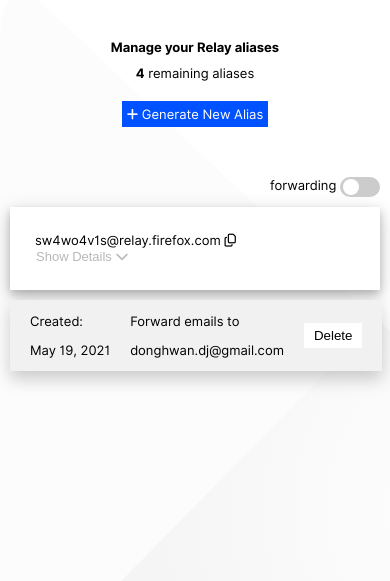
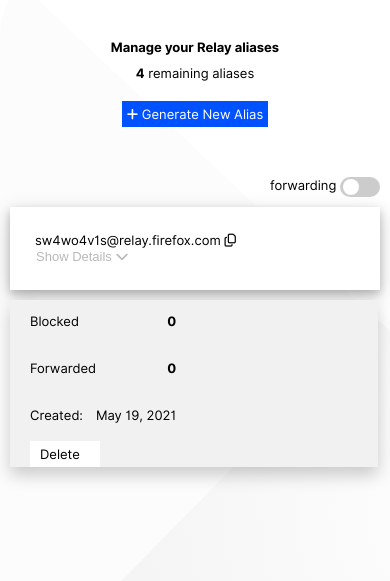
Before and after one commit to DoJeon1/privacy-security-student-worker-project-summer2021, a website: page index.html in a window 390 px wide. Both pictures are taken after a click on the button "Show Details". Shown: the part 91-672 px from the top of the page. Drawn offline with Linux system fonts and the light colour scheme.

Commit message:
formatted mobile main section dropdown

```diff
--- a/assets/styles.css
+++ b/assets/styles.css
@@ -317,8 +317,16 @@
     background-color: #f1f1f1;
     box-shadow: 0px 8px 16px 0px rgba(0,0,0,0.2);
     z-index: 1;
+    padding: 0 20px;
+}
+
+.desktop {
+    display: flex;
     align-items: center;
-    padding: 0 20px;
+}
+
+.mobile {
+    display: none;
 }
 
 .dropdown__content a {
@@ -397,6 +405,59 @@
         font-size: 13px;
     }
 
+    .dropdown__content {
+        width: 84%;
+    }
+
+    .desktop {
+        display: none;
+    }
+
+    .mobile {
+        display: grid;
+        grid-row-gap: 5px;
+    }
+
+    .mobile1 {
+        grid-column-start: 1;
+        grid-column-end: 3;
+    }
+
+    .mobile2 {
+        grid-column-start: 3;
+        grid-column-end: 4;
+        text-align: right;
+    }
+
+    .mobile3 {
+        grid-column-start: 1;
+        grid-column-end: 3;
+    }
+
+    .mobile4 {
+        grid-column-start: 3;
+        grid-column-end: 4;
+        text-align: right;
+    }
+
+    .mobile5 {
+        grid-column-start: 1;
+        grid-column-end: 3;
+    }
+
+    .mobile6 {
+        grid-column-start: 3;
+        grid-column-end: 4;
+        text-align: right;
+    }
+
+    .delete {
+        grid-column-start: 1;
+        grid-column-end: 4;
+        text-align: center;
+        padding-bottom: 5px;
+    }
+
     .item8 {
         padding: 5px 0;
         grid-column-start: 1;
--- a/index.html
+++ b/index.html
@@ -78,6 +78,7 @@
             </div>
             <div class="item7">
                 <div id="dropDown" class="dropdown__content">
+                    <div class="desktop">
                         <a>
                             <p>Created:</p>
                             <p>May 19, 2021</p>
@@ -89,7 +90,16 @@
                         <button class="delete">
                             Delete
                         </button>
-
+                    </div>
+                    <div class="mobile">
+                        <p class="mobile1">Blocked</p>
+                        <p class="mobile2"><strong>0</strong></p>
+                        <p class="mobile3">Forwarded</p>
+                        <p class="mobile4"><strong>0</strong></p>
+                        <p class="mobile5">Created:</p>
+                        <p class="mobile6">May 19, 2021</p>
+                        <a class="delete">Delete</a>
+                    </div>
                 </div>
             </div>
             <div class="item8">Firefox Relay supports email forwarding (including attachments) of email up to 150KB in size</div>
```
Lines whose indentation alone changed are shown as unchanged.
